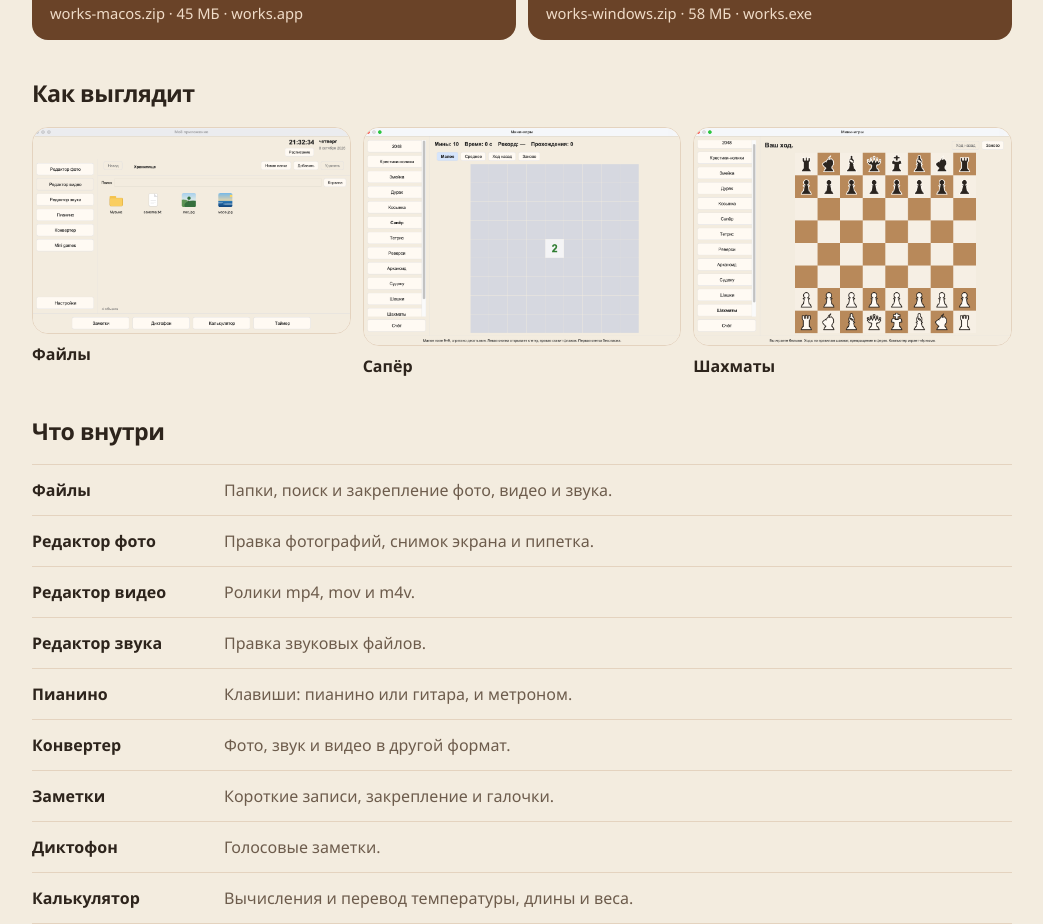
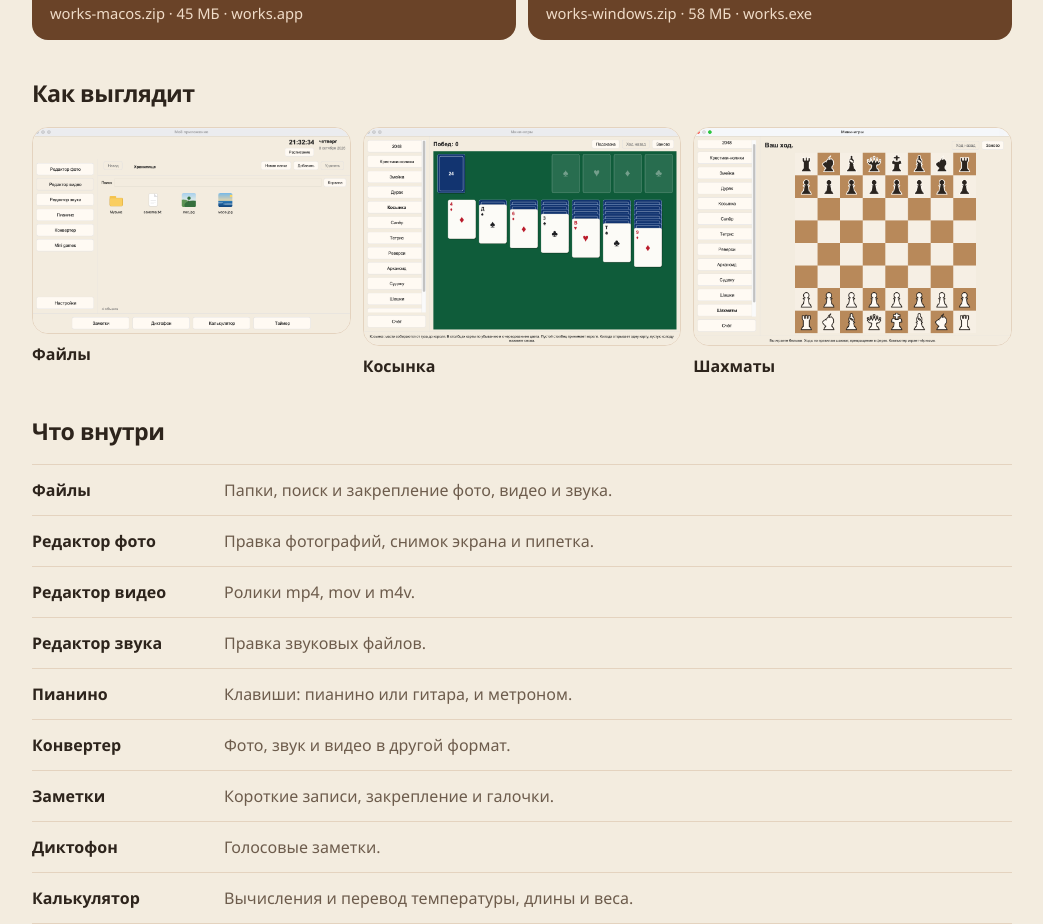
Before and after one commit to lolcema10/site, a React (Vite) app: page / in a window 1280 px wide. Shown: the part 900-1824 px from the top of the page, without its empty margins (118-1161 px from the left). Built offline with nearby package versions, Linux system fonts and the light colour scheme; no server answers.

Commit message:
Show a solitaire window instead of minesweeper.
The middle screenshot is a real game of solitaire from the app.

```diff
--- a/src/copy.js
+++ b/src/copy.js
@@ -109,13 +109,13 @@ export const shots = [
     },
   },
   {
-    src: "shots/mines.png",
+    src: "shots/solitaire.png",
     width: 1080,
     height: 740,
-    caption: { ru: "Сапёр", en: "Minesweeper" },
+    caption: { ru: "Косынка", en: "Solitaire" },
     alt: {
-      ru: "Окно мини-игр с полем сапёра",
-      en: "The mini-games window with a minesweeper board",
+      ru: "Окно мини-игр с партией в косынку",
+      en: "The mini-games window with a game of solitaire",
     },
   },
   {
```
Also changed, not shown: public/shots/mines.png (deleted), public/shots/solitaire.png (added).
